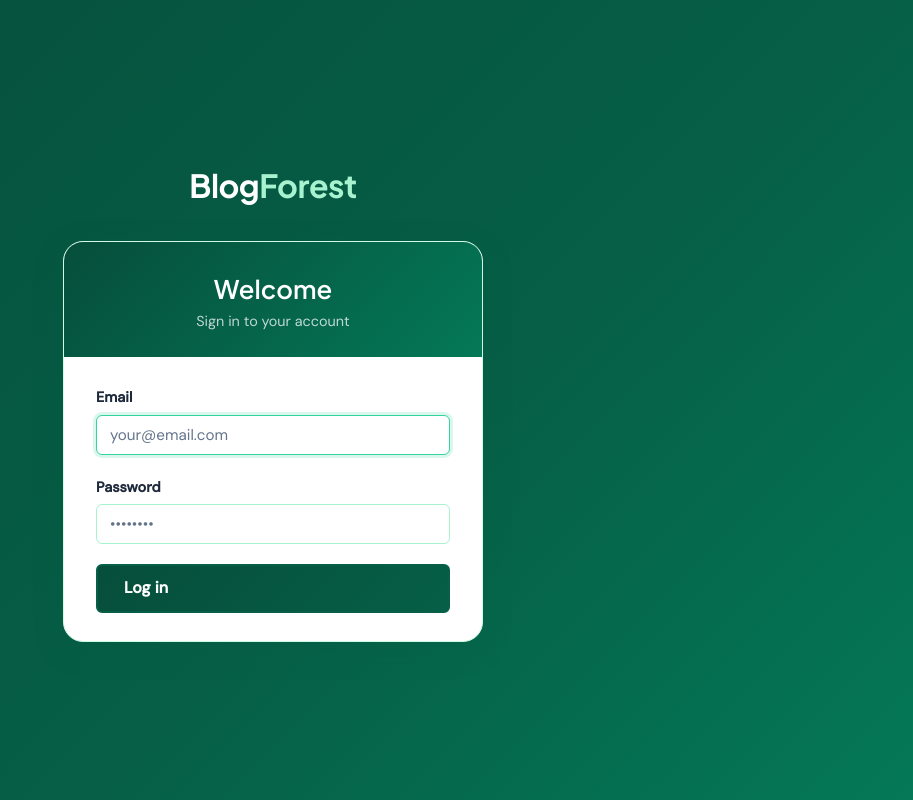
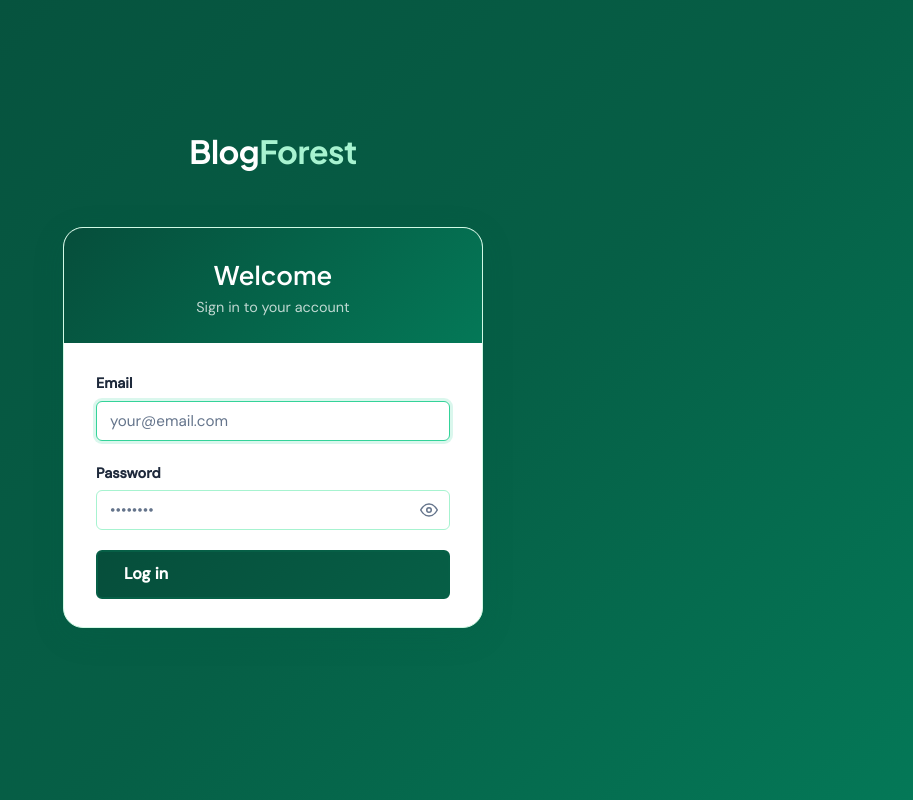
Before and after one commit to PvlKr16/Blogforest, a Django app: page /login/ in a window 1280 px wide. Shown: the whole page, without its empty margins (367-1280 px from the left). Run offline with Django 4.2, Linux system fonts and the light colour scheme.

Commit message:
"eye" added to auth form

```diff
--- a/blogapp/static/blogapp/css/main.css
+++ b/blogapp/static/blogapp/css/main.css
@@ -51,7 +51,8 @@
 }
 
 /* ── Login page ──────────────────────────────────────────────── */
-body.login-page {
+body.login-page,
+body:has(.login-wrap) {
   min-height: 100vh;
   display: flex;
   flex-direction: column;
@@ -59,6 +60,7 @@ body.login-page {
   justify-content: center;
   background: linear-gradient(135deg, #064e3b 0%, #065f46 60%, #047857 100%);
   padding: 20px;
+  box-sizing: border-box;
 }
 .login-wrap {
   width: 100%;
@@ -74,6 +76,33 @@ body.login-page {
   letter-spacing: -.5px;
 }
 .login-logo span { color: var(--green-pale); }
+.auth-card.login-card { margin: 0; }
+
+/* ── Password toggle ─────────────────────────────────────────── */
+.password-wrap {
+  position: relative;
+}
+.password-wrap .form-control {
+  padding-right: 44px;
+}
+.password-toggle {
+  position: absolute;
+  right: 12px;
+  top: 50%;
+  transform: translateY(-50%);
+  background: none;
+  border: none;
+  cursor: pointer;
+  padding: 0;
+  color: var(--text-muted);
+  display: flex;
+  align-items: center;
+  transition: color .18s;
+}
+.password-toggle:hover { color: var(--green-deep); }
+.eye-hide { display: none; }
+.password-toggle.visible .eye-show { display: none; }
+.password-toggle.visible .eye-hide { display: block; }
 
 
 /* ── Reset & Base ───────────────────────────────────────────── */
--- a/blogapp/static/blogapp/js/main.js
+++ b/blogapp/static/blogapp/js/main.js
@@ -1,6 +1,6 @@
 /* ================================================================
    BlogForest — main.js
-   Global UI behaviour: mobile nav, search dropdown
+   Global UI behaviour: mobile nav, search dropdown, password toggle
    ================================================================ */
 
 document.addEventListener('DOMContentLoaded', function () {
@@ -59,4 +59,14 @@ document.addEventListener('DOMContentLoaded', function () {
     }
   }
 
+  // ── Password toggle ───────────────────────────────────────────
+  document.querySelectorAll('.password-toggle').forEach(function (btn) {
+    btn.addEventListener('click', function () {
+      const input = btn.closest('.password-wrap').querySelector('input');
+      const isHidden = input.type === 'password';
+      input.type = isHidden ? 'text' : 'password';
+      btn.classList.toggle('visible', isHidden);
+    });
+  });
+
 });
--- a/blogapp/templates/blogapp/auth/login.html
+++ b/blogapp/templates/blogapp/auth/login.html
@@ -7,7 +7,7 @@
   <title>Log in — BlogForest</title>
   <link rel="stylesheet" href="{% static 'blogapp/css/main.css' %}">
 </head>
-<body class="login-page">
+<body>
   <div class="login-wrap">
     <div class="login-logo">Blog<span>Forest</span></div>
 
@@ -18,7 +18,7 @@
     {% endfor %}
     {% endif %}
 
-    <div class="auth-card" style="margin:0;">
+    <div class="auth-card">
       <div class="auth-card-head">
         <h2>Welcome</h2>
         <p>Sign in to your account</p>
@@ -29,7 +29,28 @@
           {% for field in form %}
           <div class="form-group">
             <label class="form-label" for="{{ field.id_for_label }}">{{ field.label }}</label>
+            {% if field.field.widget.input_type == 'password' %}
+            <div class="password-wrap">
+              {{ field }}
+              <button type="button" class="password-toggle" aria-label="Toggle password visibility">
+                <!-- Eye icon (show) -->
+                <svg class="eye-show" width="18" height="18" viewBox="0 0 24 24"
+                     fill="none" stroke="currentColor" stroke-width="2">
+                  <path d="M1 12s4-8 11-8 11 8 11 8-4 8-11 8-11-8-11-8z"/>
+                  <circle cx="12" cy="12" r="3"/>
+                </svg>
+                <!-- Eye-off icon (hide), hidden by default -->
+                <svg class="eye-hide" width="18" height="18" viewBox="0 0 24 24"
+                     fill="none" stroke="currentColor" stroke-width="2">
+                  <path d="M17.94 17.94A10.07 10.07 0 0 1 12 20c-7 0-11-8-11-8a18.45 18.45 0 0 1 5.06-5.94"/>
+                  <path d="M9.9 4.24A9.12 9.12 0 0 1 12 4c7 0 11 8 11 8a18.5 18.5 0 0 1-2.16 3.19"/>
+                  <line x1="1" y1="1" x2="23" y2="23"/>
+                </svg>
+              </button>
+            </div>
+            {% else %}
             {{ field }}
+            {% endif %}
             {% if field.errors %}
             <ul class="errorlist">{% for e in field.errors %}<li>{{ e }}</li>{% endfor %}</ul>
             {% endif %}
@@ -40,5 +61,7 @@
       </div>
     </div>
   </div>
+
+  <script src="{% static 'blogapp/js/main.js' %}"></script>
 </body>
 </html>
```
